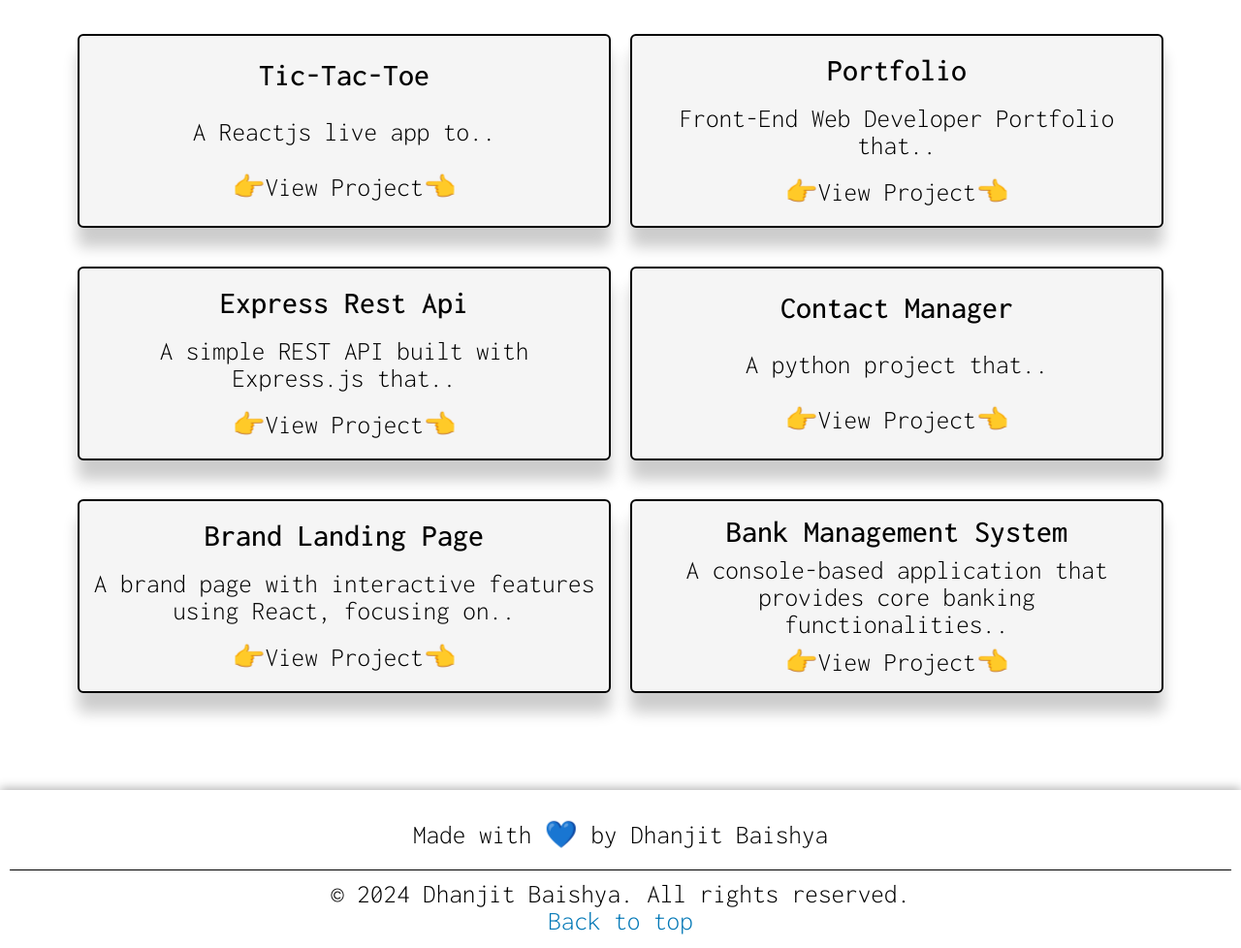
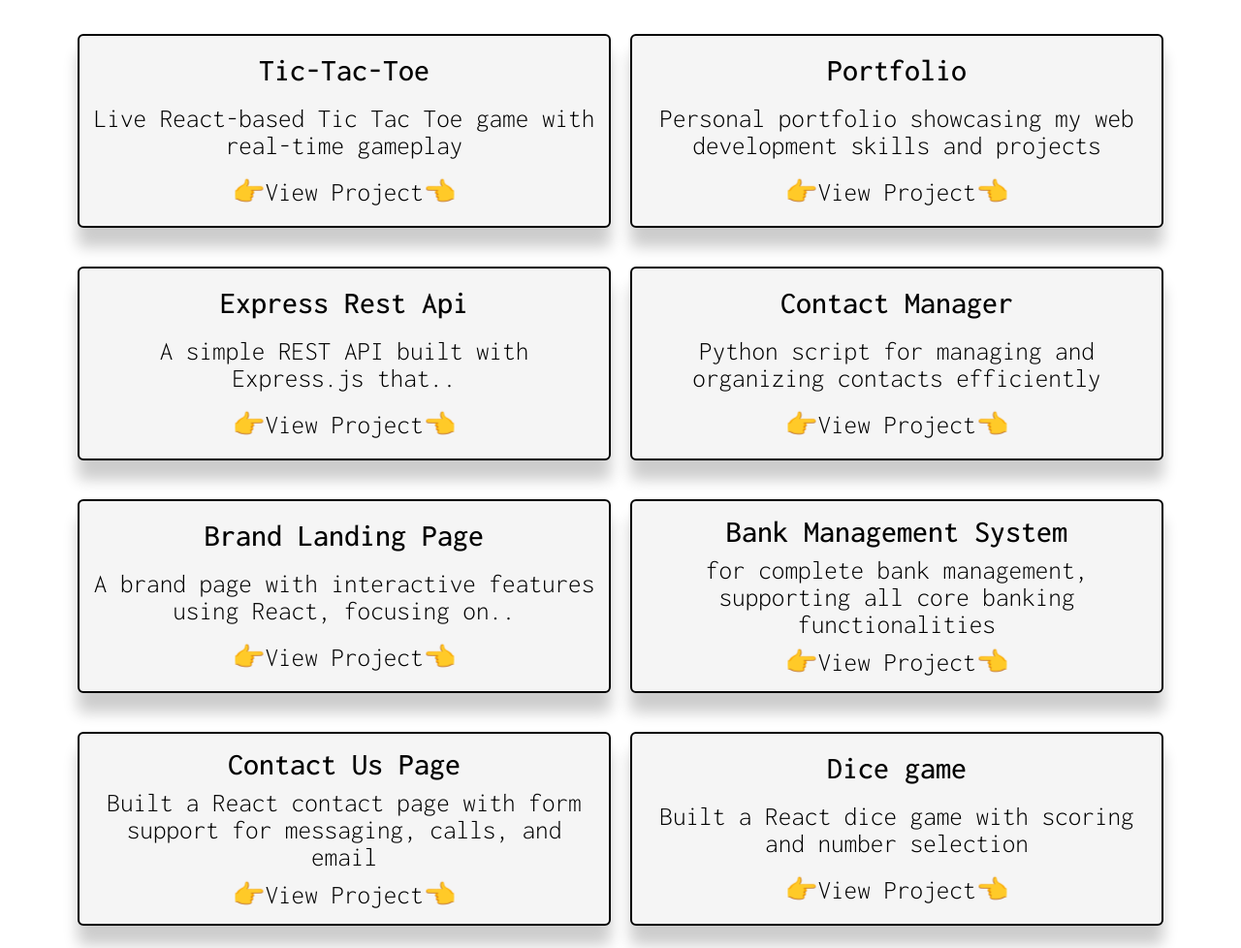
Before and after one commit to dhanjitbaishya/dhanjit.github.io, a plain HTML site: page index.html in a window 1280 px wide. Shown: the part 4080-5058 px from the top of the page at 97% size. Drawn offline with Linux system fonts and the light colour scheme; a web font is replaced by a local one.

Commit message:
32323b2hj1b

```diff
--- a/index.html
+++ b/index.html
@@ -159,12 +159,12 @@
                                   <div class="project-cards-1">
                                         <div class="project-card">
                                           <h2>Tic-Tac-Toe</h2>
-                                        <p>A Reactjs live app to..</p>
+                                        <p>Live React-based Tic Tac Toe game with real-time gameplay</p>
                                           <a href="https://dhanjitbaishya.github.io/tic-tac-toe-game/" class="project-link">👉View Project👈</a>
                                         </div>
                                         <div class="project-card">
                                           <h2>Portfolio</h2>
-                                          <p>Front-End Web Developer Portfolio that..</p>
+                                          <p>Personal portfolio showcasing my web development skills and projects</p>
                                           <a href="https://github.com/dhanjitbaishya/portfolio" class="project-link">👉View Project👈</a>
                                         </div>
 
@@ -181,7 +181,7 @@
                                         </div>
                                         <div class="project-card">
                                           <h2>Contact Manager</h2>
-                                          <p>A python project that..</p>
+                                          <p>Python script for managing and organizing contacts efficiently</p>
                                           <a href="https://github.com/dhanjitbaishya/contact-manager-using-python" class="project-link">👉View Project👈</a>
                                         </div>
 
@@ -198,13 +198,31 @@
                                 </div>
                                 <div class="project-card">
                                   <h2>Bank Management System</h2>
-                                  <p>A console-based application that provides core banking functionalities..</p>
+                                  <p>for complete bank management, supporting all core banking functionalities</p>
                                   <a href="https://github.com/dhanjitbaishya/bank-management-system-using-c" class="project-link">👉View Project👈</a>
                                 </div>
 
                           </div> <!--project-cards-2-->
 
                 </div>
+
+                <div class="project-cards-container-2">
+                  <div class="project-cards-2">
+
+                        <div class="project-card">
+                          <h2>Contact Us Page</h2>
+                          <p>Built a React contact page with form support for messaging, calls, and email</p>
+                          <a href="https://github.com/dhanjitbaishya/contact-us-page-react" class="project-link">👉View Project👈</a>
+                        </div>
+                        <div class="project-card">
+                          <h2>Dice game</h2>
+                          <p>Built a React dice game with scoring and number selection</p>
+                          <a href="https://github.com/dhanjitbaishya/dice-game-react" class="project-link">👉View Project👈</a>
+                        </div>
+
+                  </div> <!--project-cards-2-->
+
+        </div>
                       </div>
             </div><!--project-sub-->
       </div> <!--project-container-->
```
